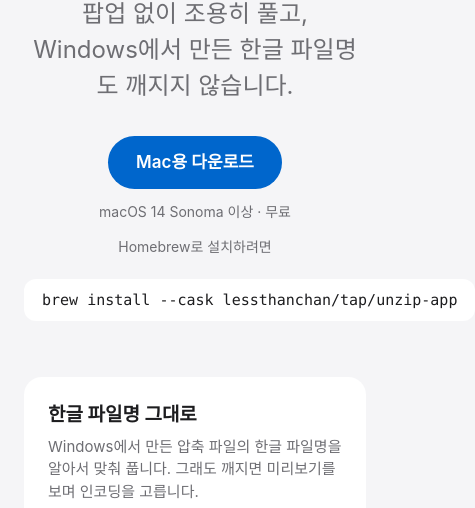
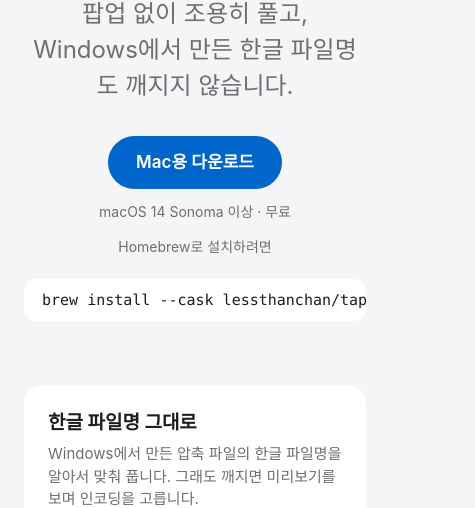
Before and after one commit to lessthanchan/homebrew-tap, a plain HTML site: page docs/index.html in a window 390 px wide. Shown: the part 352-860 px from the top of the page, 475 px wide, since content can reach past the window. Drawn offline with Linux system fonts and the light colour scheme.

Commit message:
docs: stop brew command overflowing on phones
Co-Authored-By: Claude Opus 5.5 <noreply@anthropic.com>

```diff
--- a/docs/index.html
+++ b/docs/index.html
@@ -17,7 +17,7 @@
   .lead { font-size:24px; color:var(--sub); margin:0 0 32px; }
   .btn { display:inline-block; background:var(--blue); color:#fff; text-decoration:none; padding:14px 28px; border-radius:980px; font-weight:600; }
   .meta { color:var(--sub); font-size:14px; margin-top:12px; }
-  pre { display:inline-block; background:var(--card); padding:12px 18px; border-radius:12px; font:15px ui-monospace, Menlo, monospace; margin:8px 0 0; user-select:all; }
+  pre { display:inline-block; background:var(--card); padding:12px 18px; border-radius:12px; font:15px ui-monospace, Menlo, monospace; margin:8px 0 0; user-select:all; max-width:100%; overflow-x:auto; }
   .grid { display:grid; grid-template-columns:repeat(auto-fit, minmax(min(360px, 100%), 1fr)); gap:16px; margin:56px 0; text-align:left; }
   .card { background:var(--card); border-radius:18px; padding:24px; }
   .card h2 { font-size:19px; margin:0 0 6px; }
```
